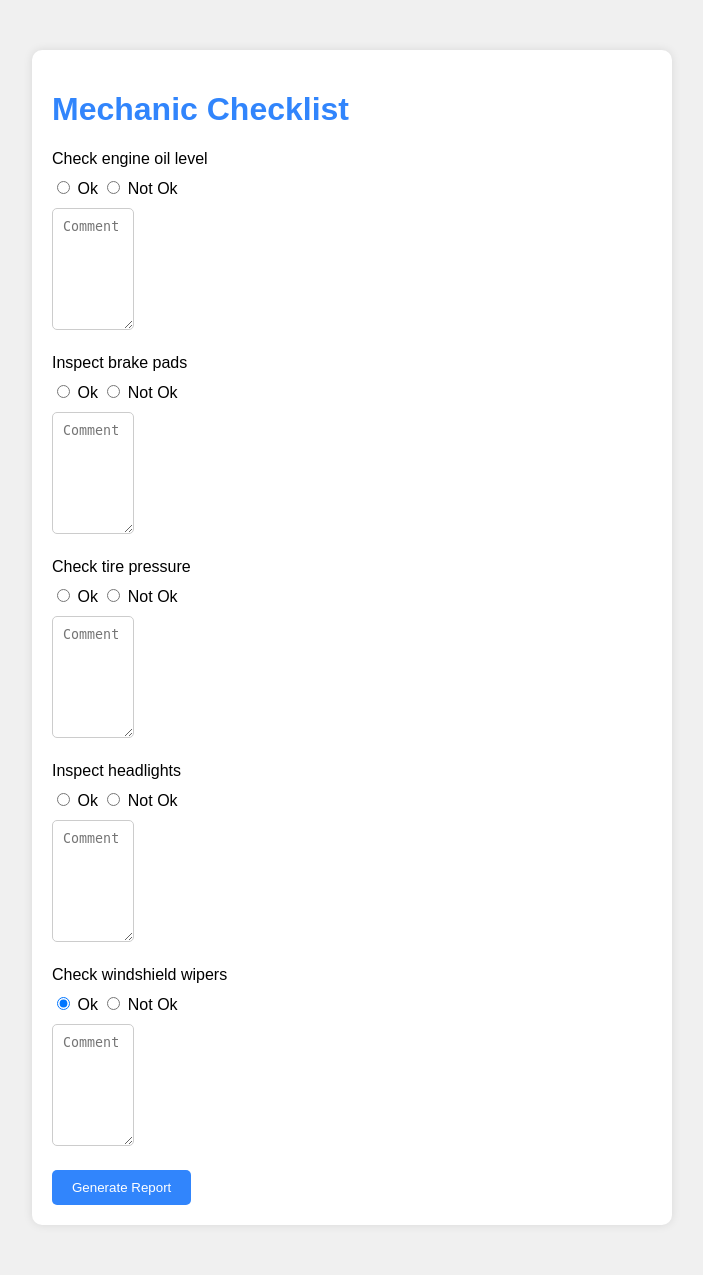
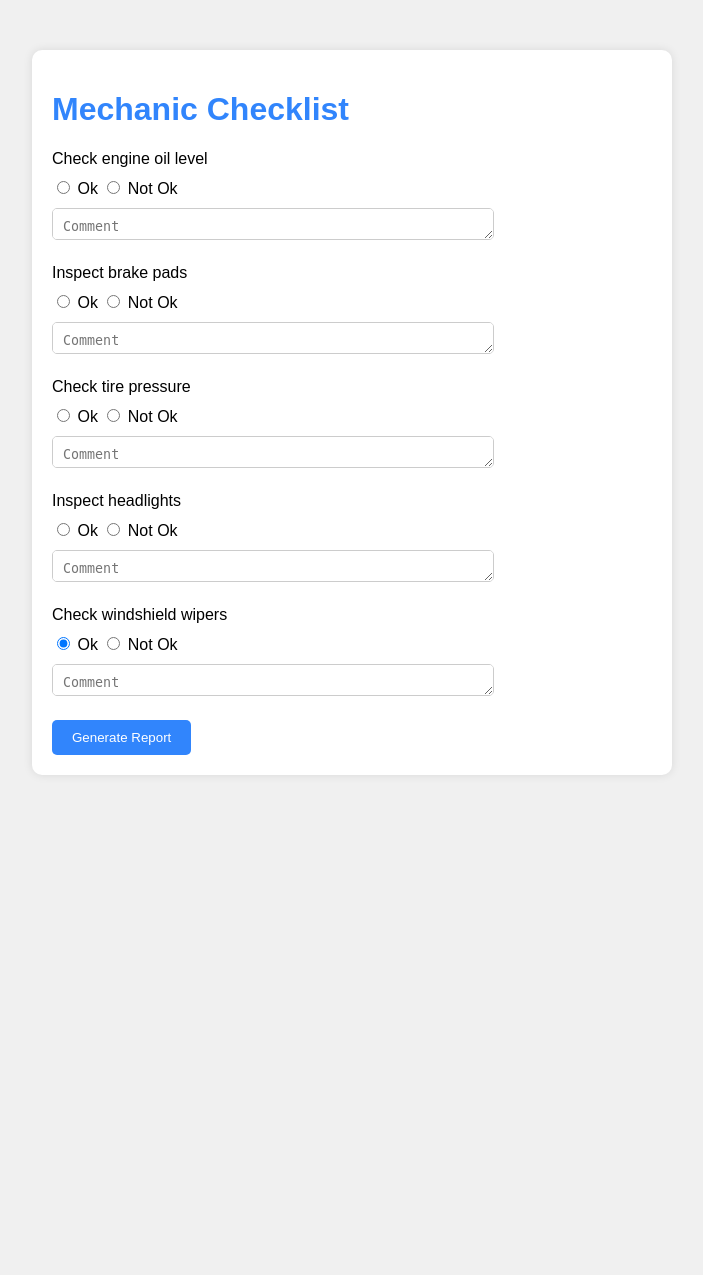
Before and after one commit to okehieuchenna1/cardiomechpage, a Flask app: page / in a window 1280 px wide. Shown: the whole page, without its empty margins (288-991 px from the left). After the commit the page ends 775 px from the top, so only its background shows below. Run offline with Flask 3, Linux system fonts and the light colour scheme.

Commit message:
Update styles.css

```diff
--- a/static/styles.css
+++ b/static/styles.css
@@ -35,8 +35,8 @@ h1 {
 }
 
 .comment textarea {
-    width: 10%;
-    height: 100px;
+    width: 70%;
+    height: 10px;
     padding: 10px;
     border: 1px solid #ccc;
     border-radius: 5px;
```
